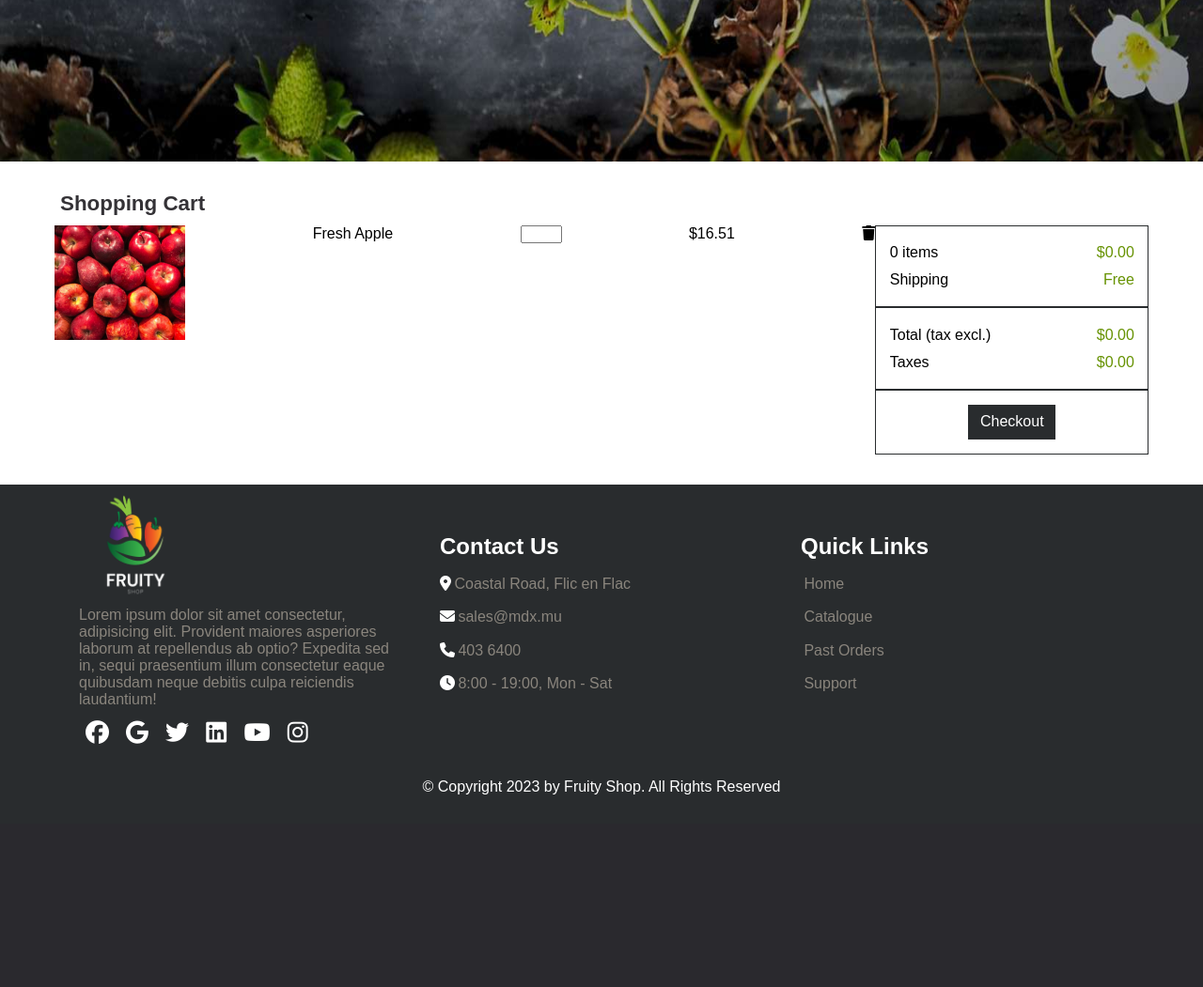
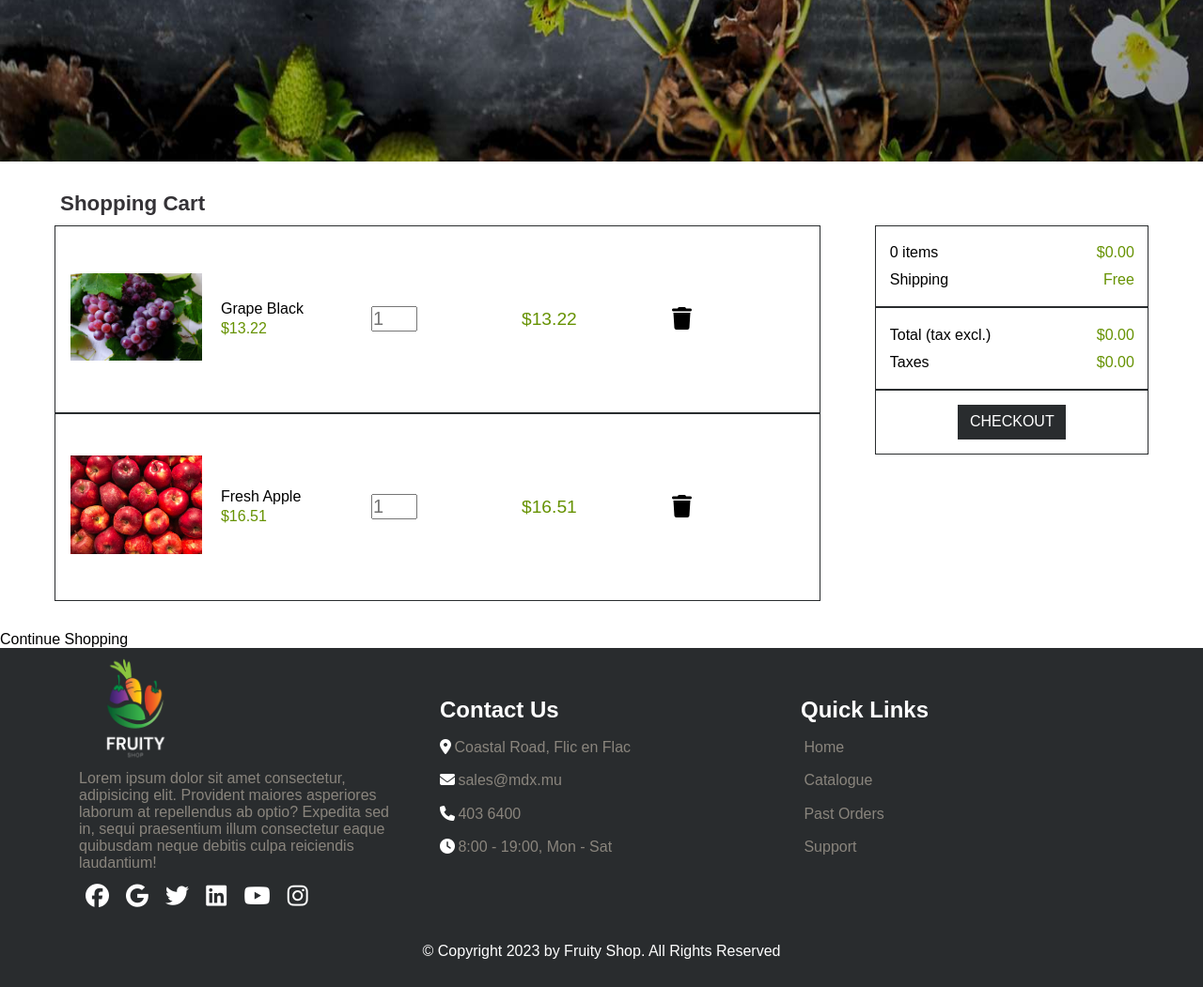
Before and after one commit to derecklhw/CST2120_Coursework2, a PHP site: page /cart.html in a window 1280 px wide. Shown: the part 628-1679 px from the top of the page at 94% size. Before the commit the page ends 1474 px from the top, so only its background shows below. Run offline with PHP 8.4, Linux system fonts and the light colour scheme; some libraries are stand-ins or nearby versions.

Commit message:
feat: cart implemented

```diff
--- a/cart.html
+++ b/cart.html
@@ -50,12 +50,13 @@
 
           <div class="sub-sections">
             <div id="cart-section">
-              <div class="product-order column">
-                <div class="product-img">
-                  <img src="assets/images/fruits/apple.jpg" src="apple-img" />
+              <div class="product-order">
+                <div class="product-img column">
+                  <img src="assets/images/fruits/grape-black.jpg" src="grape-black-img" />
                 </div>
                 <div class="product-description column">
-                  <p class="name">Fresh Apple</p>
+                  <p class="name">Grape Black</p>
+                  <p class="price">$13.22</p>
                 </div>
                 <div class="number-spinner column">
                   <form action="">
@@ -66,6 +67,36 @@
                       name="quantity"
                       min="1"
                       max="5"
+                      placeholder="1"
+                    />
+                  </form>
+                </div>
+                <div class="product-price column">
+                  <p class="price">$13.22</p>
+                </div>
+                <div class="trash-icon column">
+                  <p class="fa-solid fa-trash"></p>
+                </div>
+              </div>
+
+              <div class="product-order">
+                <div class="product-img column">
+                  <img src="assets/images/fruits/apple.jpg" src="apple-img" />
+                </div>
+                <div class="product-description column">
+                  <p class="name">Fresh Apple</p>
+                  <p class="price">$16.51</p>
+                </div>
+                <div class="number-spinner column">
+                  <form action="">
+                    <label for="quantity"></label>
+                    <input
+                      type="number"
+                      id="quantity"
+                      name="quantity"
+                      min="1"
+                      max="5"
+                      placeholder="1"
                     />
                   </form>
                 </div>
@@ -104,6 +135,9 @@
               </div>
             </div>
           </div>
+        </div>
+        <div class="continue-shopping-section">
+          <p><span class="icon-continue-shopping"></span>Continue Shopping</p>
         </div>
       </section>
     </main>
--- a/styles/cart.css
+++ b/styles/cart.css
@@ -4,13 +4,15 @@
   width: 100%;
   height: auto;
   display: flex;
+  justify-content: space-between;
 }
 
 #cart-section {
-  width: 75%;
+  width: 70%;
   height: auto;
   background-color: #fff;
   display: flex;
+  flex-direction: column;
 }
 
 #checkout-section {
@@ -54,6 +56,7 @@
   padding: 0.6rem 0.8rem;
   cursor: pointer;
   transition: 0.25s;
+  text-transform: uppercase;
 }
 
 #checkout-section .checkout-btn-section p:hover {
@@ -63,13 +66,15 @@
 #cart-section .product-order{
   display: flex;
   width: 100%;
-  align-items: flex-start;
+  height: 200px;
+  align-items: center;
   justify-content: space-between;
+  border: solid 1px #292c2e;
+  padding: 0 2%;
 }
 
-#cart-section .product-order .product-img{
-  width: 16%;
-  height: 50%;
+#cart-section .product-order .column{
+  width: 18%;
 }
 
 #cart-section .product-order .product-img img{
@@ -77,3 +82,23 @@
   height: 100%;
   object-fit: cover;
 }
+
+#cart-section .product-order .product-description .price {
+  color: #669202;
+  margin-top: 2%;
+}
+
+#cart-section .product-order .number-spinner form #quantity {
+  width: 35%;
+  font-size: 125%;
+}
+
+#cart-section .product-order .product-price .price{
+  color: #669202;
+  font-size: 120%;
+}
+
+#cart-section .product-order .trash-icon p{
+  font-size: 150%;
+  cursor: pointer;
+}
--- a/styles/index.css
+++ b/styles/index.css
@@ -125,6 +125,7 @@
   width: 100%;
   height: auto;
   justify-content: start;
+  border: 1px solid #292c2e;
 }
 
 #catalogue .section-wrap .featured-products .product-wrap {
```
